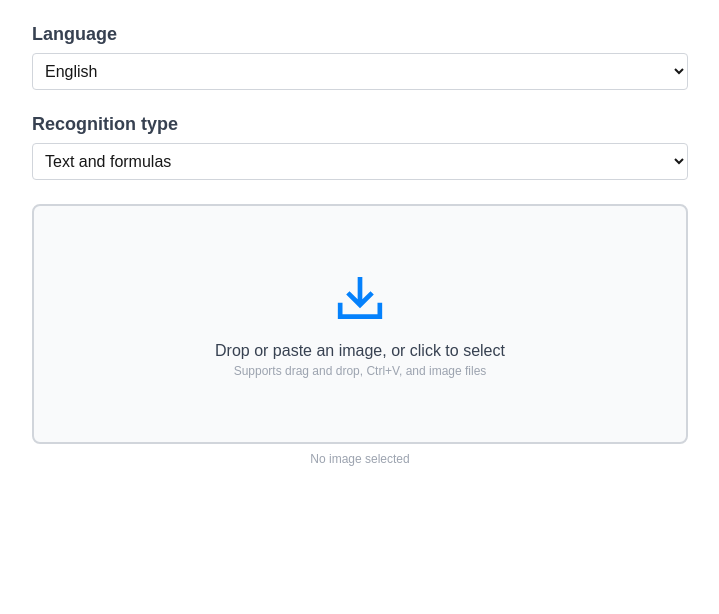
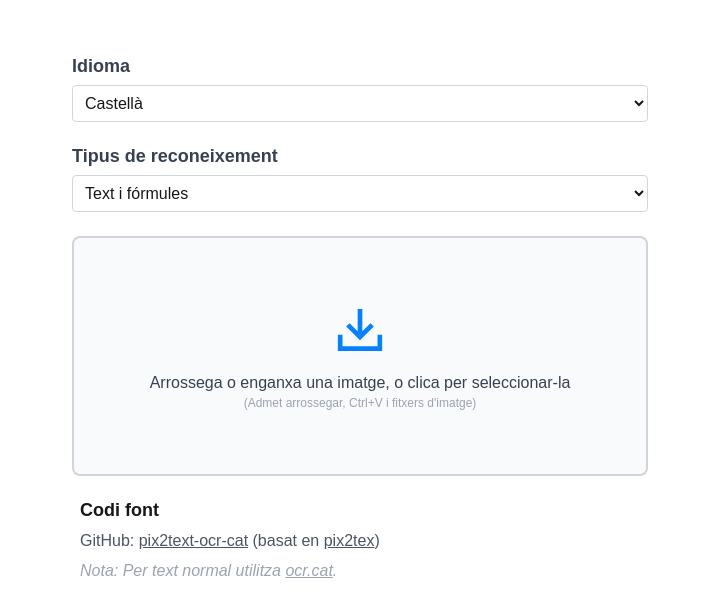
Before and after one commit to Mapaor/pix2text-ocr-cat, a React (Vite) app in the folder app/frontend/: page / in a window 1280 px wide. Shown: the top 614 px of the page, without its empty margins (280-999 px from the left). Built offline with nearby package versions, Linux system fonts and the light colour scheme.

Commit message:
Translate UI to catalan

```diff
--- a/app/frontend/index.html
+++ b/app/frontend/index.html
@@ -1,10 +1,10 @@
 <!doctype html>
-<html lang="en">
+<html lang="ca">
   <head>
     <meta charset="UTF-8" />
     <meta name="viewport" content="width=device-width, initial-scale=1.0" />
     <meta name="description" content="Convert images to Markdown with Pix2Text." />
-    <title>Pix2Text</title>
+    <title>OCR en castellà i anglès amb pix2text</title>
   </head>
   <body>
     <div id="root"></div>
--- a/app/frontend/src/App.tsx
+++ b/app/frontend/src/App.tsx
@@ -4,15 +4,15 @@ type Language = "en" | "es";
 type RecognitionType = "page" | "text_formula" | "formula" | "text";
 
 const recognitionOptions: Array<{ value: RecognitionType; label: string }> = [
-  { value: "page", label: "Page" },
-  { value: "text_formula", label: "Text and formulas" },
-  { value: "formula", label: "Formula" },
+  { value: "page", label: "Pàgina" },
+  { value: "text_formula", label: "Text i fórmules" },
+  { value: "formula", label: "Fórmula" },
   { value: "text", label: "Text" },
 ];
 
 function App() {
   const [selectedFile, setSelectedFile] = useState<File>();
-  const [language, setLanguage] = useState<Language>("en");
+  const [language, setLanguage] = useState<Language>("es");
   const [recognitionType, setRecognitionType] =
     useState<RecognitionType>("text_formula");
   const [markdown, setMarkdown] = useState("");
@@ -25,7 +25,7 @@ function App() {
 
   const setFile = (file: File | undefined) => {
     if (!file || !file.type.startsWith("image/")) {
-      setMessage("Please select an image.");
+      setMessage("Selecciona una imatge.");
       return;
     }
     setSelectedFile(file);
@@ -54,7 +54,7 @@ function App() {
 
   const convert = async (file = selectedFile) => {
     if (!file) {
-      setMessage("Paste or select an image first.");
+      setMessage("Enganxa o selecciona una imatge primer.");
       return;
     }
 
@@ -63,7 +63,7 @@ function App() {
     data.append("language", language);
     data.append("recognition_type", recognitionType);
     setIsConverting(true);
-    setMessage("Processing...");
+    setMessage("Processant...");
 
     try {
       const response = await fetch("/api/convert", {
@@ -71,11 +71,11 @@ function App() {
         body: data,
       });
       const body = (await response.json()) as { markdown?: string; detail?: string };
-      if (!response.ok) throw new Error(body.detail || "Conversion failed.");
+      if (!response.ok) throw new Error(body.detail || "La conversió ha fallat.");
       setMarkdown(body.markdown ?? "");
       setMessage("");
     } catch (reason) {
-      setMessage(reason instanceof Error ? reason.message : "Conversion failed.");
+      setMessage(reason instanceof Error ? reason.message : "La conversió ha fallat.");
     } finally {
       setIsConverting(false);
     }
@@ -87,18 +87,19 @@ function App() {
 
   return (
     <main className="app-shell">
-      <label className="field-label" htmlFor="language">Language</label>
+      <div className="app-content">
+      <label className="field-label" htmlFor="language">Idioma</label>
         <select
           id="language"
           className="select"
           value={language}
           onChange={(event) => setLanguage(event.target.value as Language)}
         >
-            <option value="en">English</option>
-            <option value="es">Spanish</option>
+            <option value="en">Anglès</option>
+            <option value="es">Castellà</option>
         </select>
 
-        <label className="field-label" htmlFor="recognition-type">Recognition type</label>
+        <label className="field-label" htmlFor="recognition-type">Tipus de reconeixement</label>
         <select
           id="recognition-type"
           className="select"
@@ -128,9 +129,9 @@ function App() {
         <svg className="upload-icon" aria-hidden="true" viewBox="0 0 24 24">
           <path d="M13 3v9.586l3.5-3.5 1.414 1.414L12 16.414 6.086 10.5 7.5 9.086l3.5 3.5V3H13ZM4.5 14v5h15v-5h2v7h-19v-7h2Z" />
         </svg>
-        <strong>Drop or paste an image, or click to select</strong>
-        <span className="drop-help">Supports drag and drop, Ctrl+V, and image files</span>
-        {previewUrl && <img className="preview" src={previewUrl} alt="Selected image preview" />}
+        <strong>Arrossega o enganxa una imatge, o clica per seleccionar-la</strong>
+        <span className="drop-help">(Admet arrossegar, Ctrl+V i fitxers d'imatge)</span>
+        {previewUrl && <img className="preview" src={previewUrl} alt="Previsualització" />}
       </button>
       <input
         ref={fileInput}
@@ -139,13 +140,11 @@ function App() {
         accept="image/*"
         onChange={(event) => setFile(event.target.files?.[0])}
       />
-      <p className="filename">{selectedFile?.name ?? "No image selected"}</p>
-
-      {message && <p className={`message${message === "Processing..." ? " processing" : ""}`} role="alert">{message}</p>}
+      {message && <p className={`message${message === "Processant..." ? " processing" : ""}`} role="alert">{message}</p>}
       {selectedFile && (
         <section className="result-card">
           <div className="result-header">
-            <span>Result</span>
+            <span>Resultat</span>
             <button
               className={`copy-button${copied ? " copied" : ""}`}
               type="button"
@@ -155,8 +154,8 @@ function App() {
                 window.setTimeout(() => setCopied(false), 1200);
               }}
               disabled={!markdown}
-              aria-label={copied ? "Markdown copied" : "Copy Markdown"}
-              title={copied ? "Copied" : "Copy Markdown"}
+              aria-label={copied ? "Markdown copiat" : "Copia el Markdown"}
+              title={copied ? "Copiat" : "Copia el Markdown"}
             >
               {copied ? (
                 <svg aria-hidden="true" viewBox="0 0 16 16">
@@ -179,7 +178,7 @@ function App() {
                 <svg aria-hidden="true" viewBox="0 0 24 24">
                   <circle cx="12" cy="12" r="9" />
                 </svg>
-                Processing
+                Processant
               </span>
             </div>
           )}
@@ -187,10 +186,30 @@ function App() {
             value={markdown}
             readOnly
             spellCheck={false}
-            placeholder="Your converted Markdown will appear here..."
+            placeholder="El Markdown convertit apareixerà aquí..."
           />
         </section>
       )}
+      <footer className="source-footer">
+        <h3>Codi font</h3>
+        <p>
+          GitHub:{" "}
+          <a href="https://github.com/Mapaor/pix2text-ocr-cat" target="_blank" rel="noreferrer">
+            pix2text-ocr-cat
+          </a>
+          &nbsp;(basat en <a href="https://github.com/breezedeus/Pix2Text" target="_blank" rel="noreferrer">
+            pix2tex
+          </a>)
+        </p>
+        <p className="source-note">
+          Nota: Per text normal utilitza{" "}
+          <a href="https://ocr.cat/" target="_blank" rel="noreferrer">
+            ocr.cat
+          </a>
+          .
+        </p>
+      </footer>
+      </div>
     </main>
   );
 }
--- a/app/frontend/src/styles.css
+++ b/app/frontend/src/styles.css
@@ -42,6 +42,12 @@ button:disabled {
   max-width: 42rem;
   margin: 0 auto;
   padding: 1.5rem 0.5rem;
+}
+
+.app-content {
+  width: 100%;
+  max-width: 36rem;
+  margin: 2rem auto 0;
 }
 
 .field-label {
@@ -235,6 +241,35 @@ textarea {
   stroke-width: 2;
 }
 
+.source-footer {
+  width: 100%;
+  margin-top: 1.5rem;
+  padding: 0 0.5rem;
+}
+
+.source-footer h3 {
+  margin: 0 0 0.5rem;
+  font-size: 1.125rem;
+}
+
+.source-footer p {
+  margin: 0;
+  color: #4b5563;
+  font-size: 1rem;
+  line-height: 1.5;
+}
+
+.source-footer a {
+  color: inherit;
+  text-decoration: underline;
+}
+
+.source-footer .source-note {
+  margin-top: 0.375rem;
+  color: #9ca3af;
+  font-style: italic;
+}
+
 .processing-state {
   display: flex;
   flex-direction: column;
@@ -299,6 +334,14 @@ textarea::placeholder {
     color: #d1d5db;
   }
 
+  .source-footer p {
+    color: #9ca3af;
+  }
+
+  .source-footer .source-note {
+    color: #6b7280;
+  }
+
   .select,
   textarea {
     border-color: #4b5563;
```
